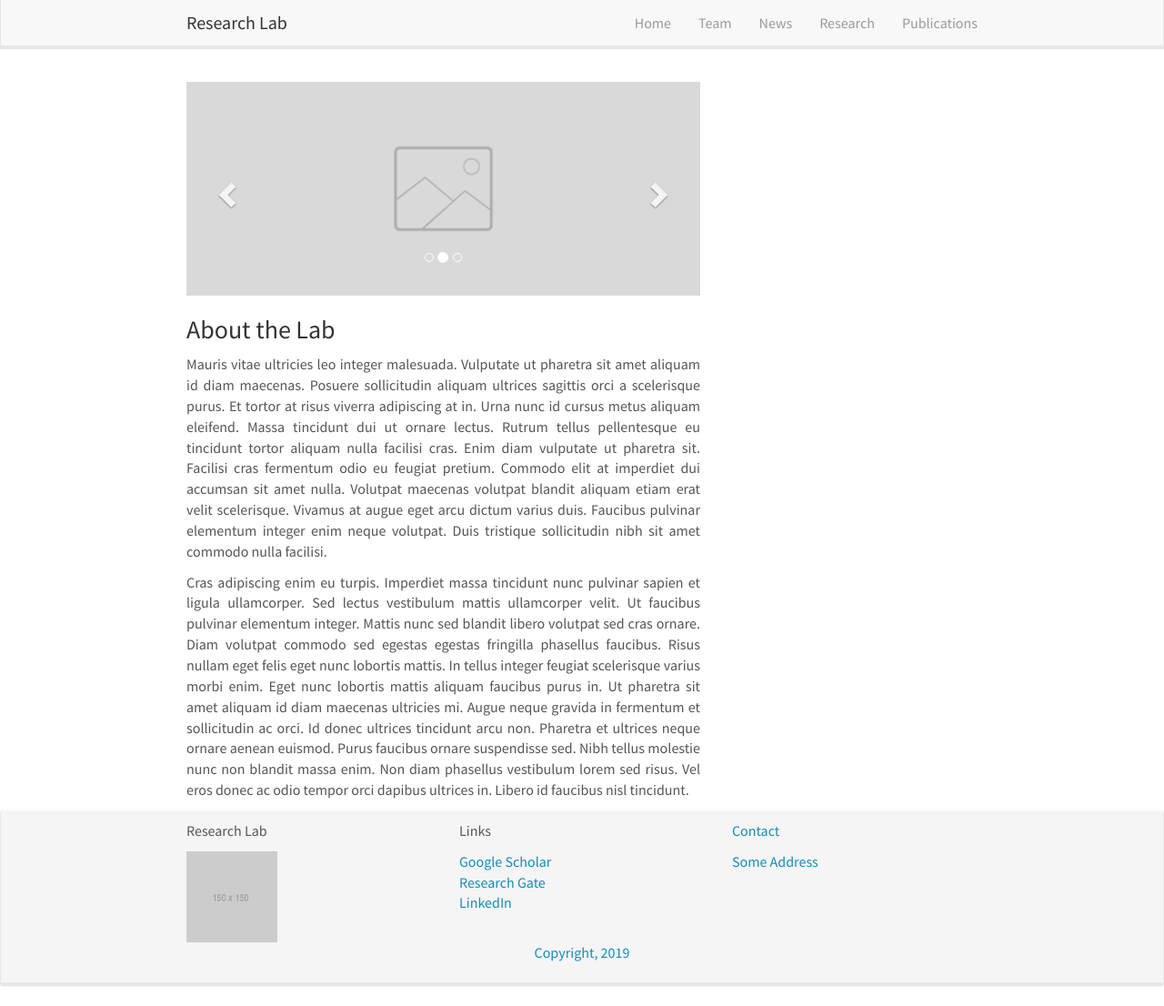
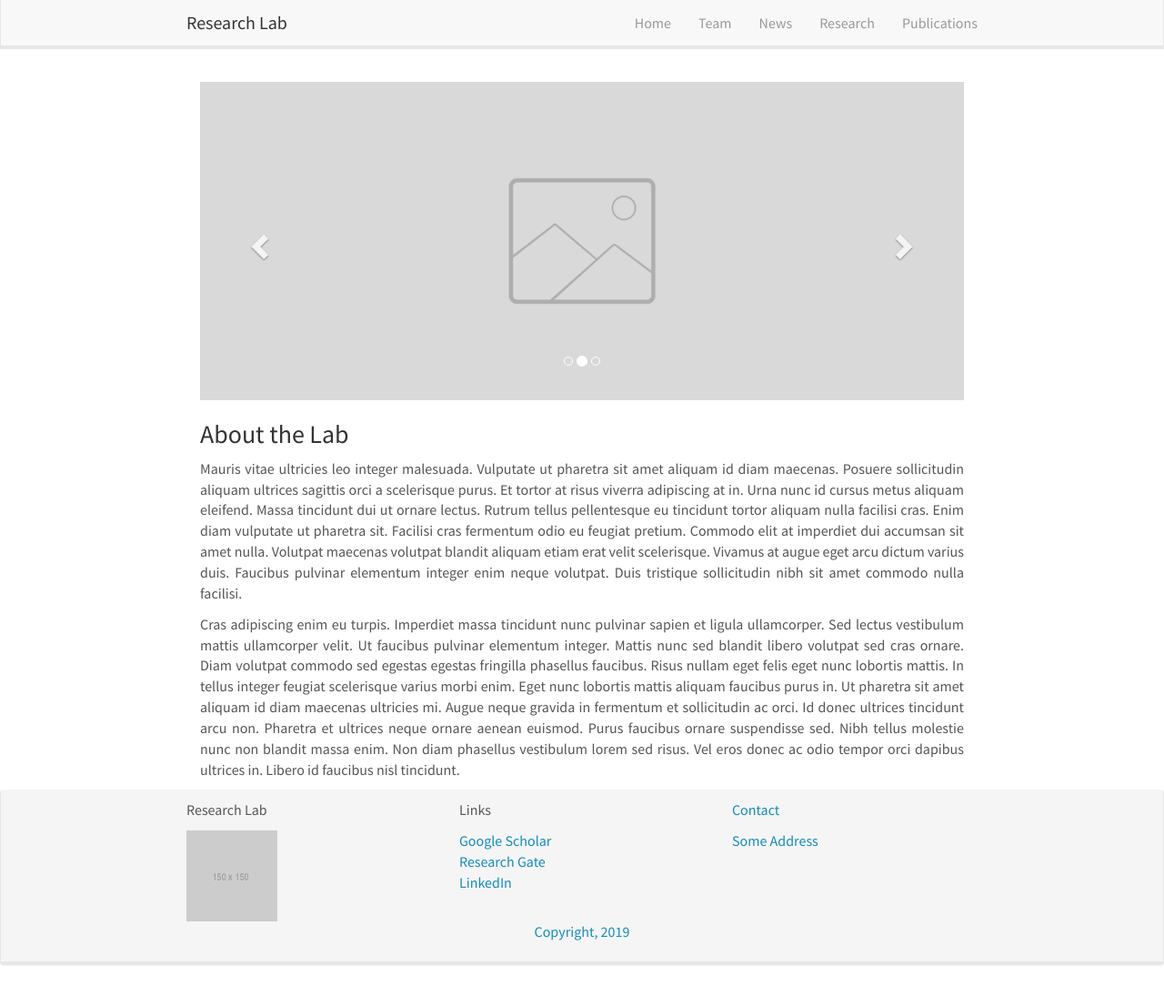
Before and after one commit to rhad-lab/rhad-lab.github.io, a Jekyll site: the page built from _pages/home.md, in a window 1280 px wide and 1106 px high. Shown: the whole window at 91% size. Built offline with Jekyll 4.4.1, drawn with Linux system fonts in a browser that asks for light colours; nearby versions of some CDN libraries.

Commit message:
change class

```diff
--- a/_layouts/homelay.html
+++ b/_layouts/homelay.html
@@ -2,7 +2,7 @@
 layout: default
 ---
 
-<div id="homeid" class="col-sm-8 ml-0 nopadding-left">
+<div id="homeid" class="col-sm-12">
 	<div id="carousel" class="carousel slide" data-ride="carousel" data-interval="5000" data-pause="hover" >
 		<!-- Menu -->
 		<ol class="carousel-indicators">
```
